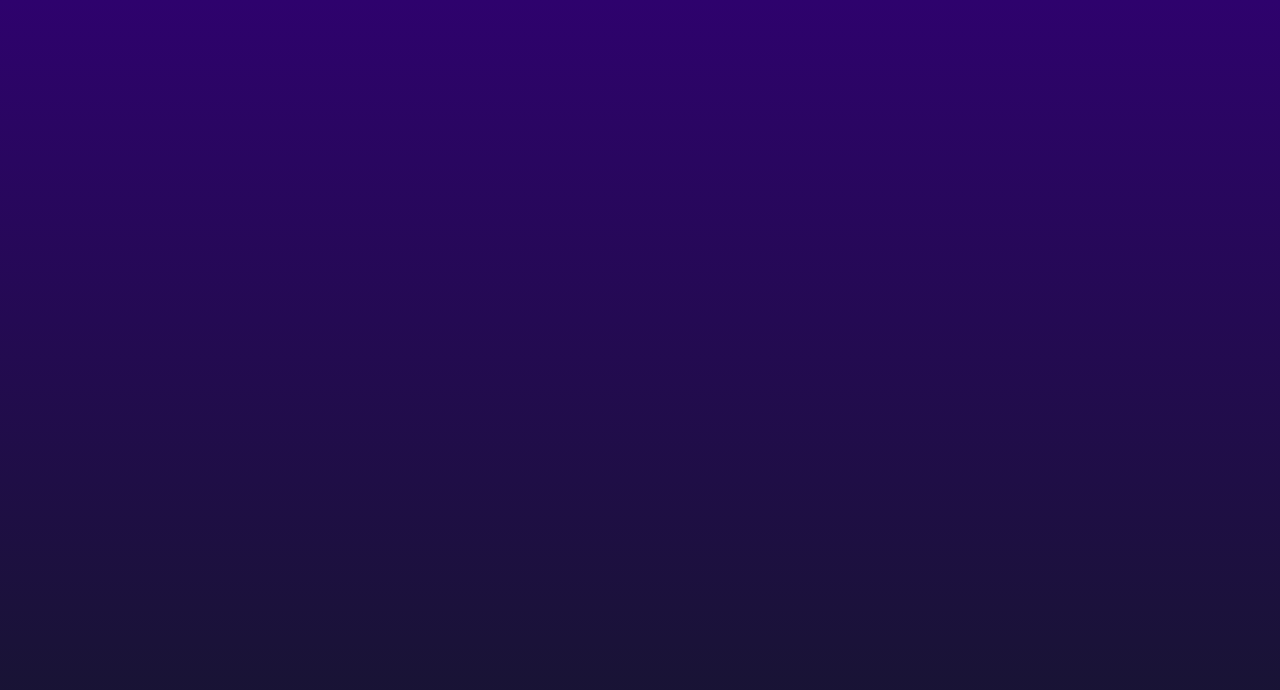
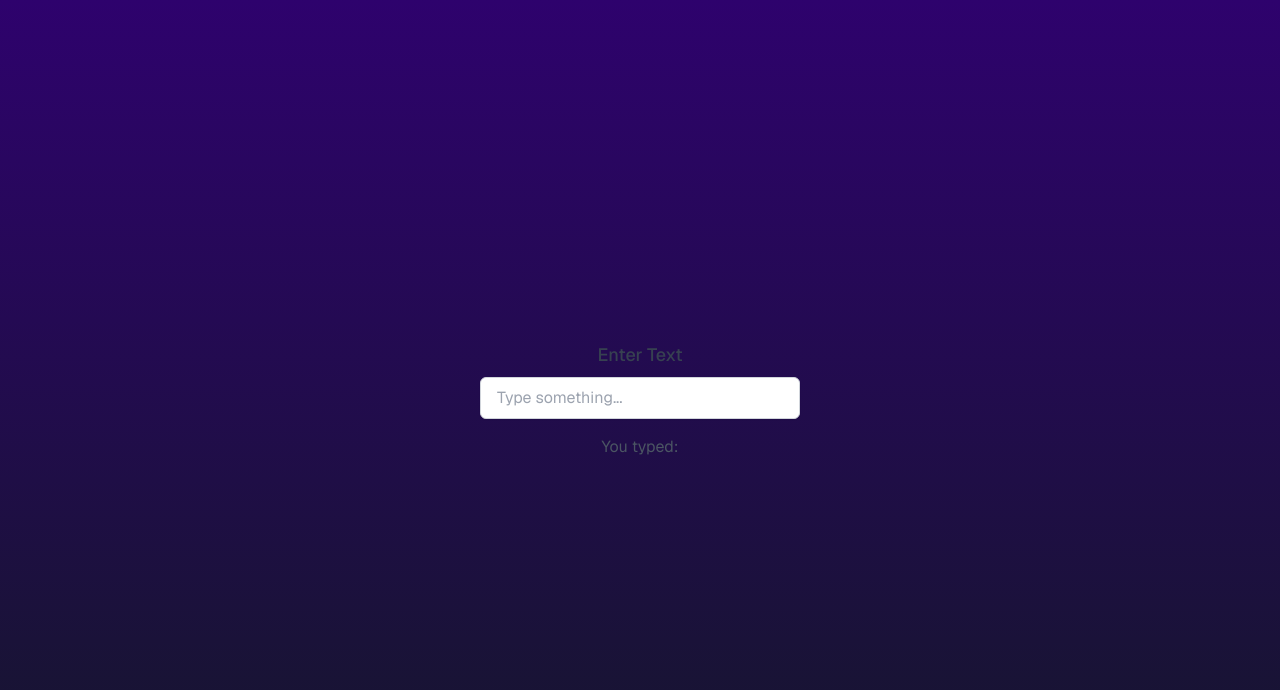
Before and after one commit to santomon/deck-consistency-project, a Next.js app: page / in a window 1280 px wide. Shown: the top 690 px of the page. Built offline with nearby package versions, Linux system fonts and the light colour scheme.

Commit message:
ok initial shit done? now we need to fetch the cards

```diff
--- a/package.json
+++ b/package.json
@@ -21,7 +21,10 @@
     "next": "^15.0.1",
     "react": "^18.3.1",
     "react-dom": "^18.3.1",
-    "zod": "^3.23.3"
+    "react-query": "^3.39.3",
+    "ydke": "^1.1.0",
+    "zod": "^3.23.3",
+    "zustand": "^5.0.3"
   },
   "devDependencies": {
     "@types/eslint": "^8.56.10",
--- a/src/pages/_app.tsx
+++ b/src/pages/_app.tsx
@@ -1,13 +1,18 @@
 import { GeistSans } from "geist/font/sans";
 import { type AppType } from "next/app";
+import { QueryClient, QueryClientProvider } from "react-query";
 
 import "~/styles/globals.css";
 
+const queryClient = new QueryClient();
+
 const MyApp: AppType = ({ Component, pageProps }) => {
   return (
-    <div className={GeistSans.className}>
-      <Component {...pageProps} />
-    </div>
+      <QueryClientProvider client={queryClient}>
+          <div className={GeistSans.className}>
+              <Component {...pageProps} />
+          </div>
+      </QueryClientProvider>
   );
 };
 
--- a/src/pages/index.tsx
+++ b/src/pages/index.tsx
@@ -1,7 +1,20 @@
 import Head from "next/head";
 import Link from "next/link";
+import * as ydke from "ydke";
+import {ChangeEvent, useState} from "react";
+import {useQuery} from "react-query";
 
 export default function Home() {
+    const [inputValue, setInputValue] = useState(''); // State maintenance
+
+    const {data: ydkeResult, isSuccess} = useQuery(['ydke', inputValue], async () => {
+        return ydke.parseURL(inputValue);
+    }, {enabled: inputValue.length > 0, initialData: {main: new Uint32Array(), extra: new Uint32Array(), side: new Uint32Array()} });
+    console.log(ydkeResult);
+
+    const handleChange = (e: ChangeEvent<HTMLInputElement>) => {
+        setInputValue(e.target.value); // Update state
+    };
   return (
     <>
       <Head>
@@ -10,6 +23,22 @@ export default function Home() {
         {/*<link rel="icon" href="/favicon.ico" />*/}
       </Head>
       <main className="flex min-h-screen flex-col items-center justify-center bg-gradient-to-b from-[#2e026d] to-[#15162c]">
+          <div className="flex flex-col items-center p-4">
+              <label htmlFor="textInput" className="mb-2 text-lg font-medium text-gray-700">
+                  Enter Text
+              </label>
+              <input
+                  id="textInput"
+                  type="text"
+                  value={inputValue}
+                  onChange={handleChange}
+                  placeholder="Type something..."
+                  className="px-4 py-2 border border-gray-300 rounded-md shadow-sm focus:outline-none focus:ring-2 focus:ring-blue-500 focus:border-blue-500 w-80"
+              />
+              <p className="mt-4 text-gray-600">
+                  You typed: <span className="font-semibold">{inputValue}</span>
+              </p>
+          </div>
       </main>
     </>
   );
```
Also changed, not shown: 1 other file (tests, documents, lock files or other folders).
